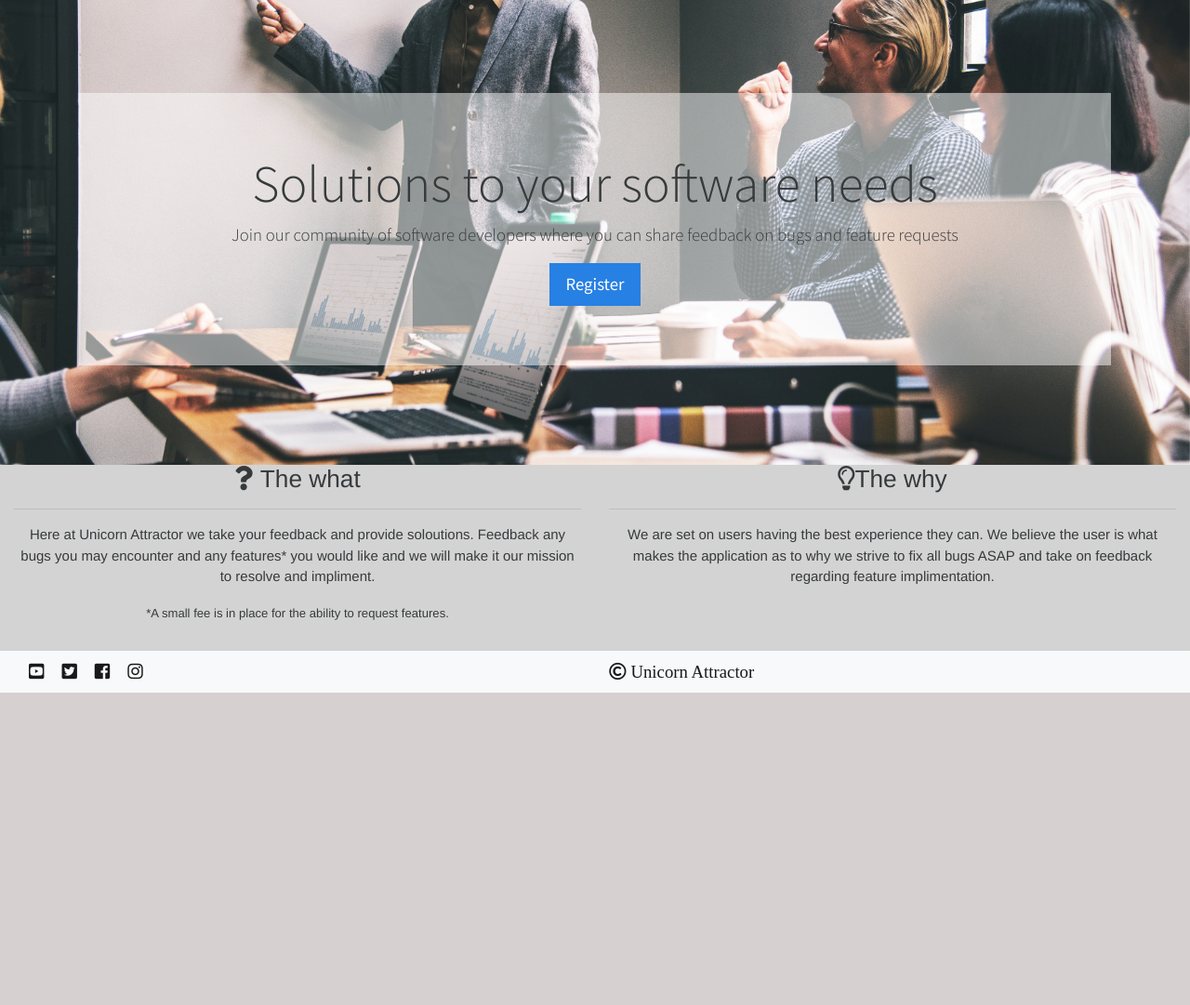
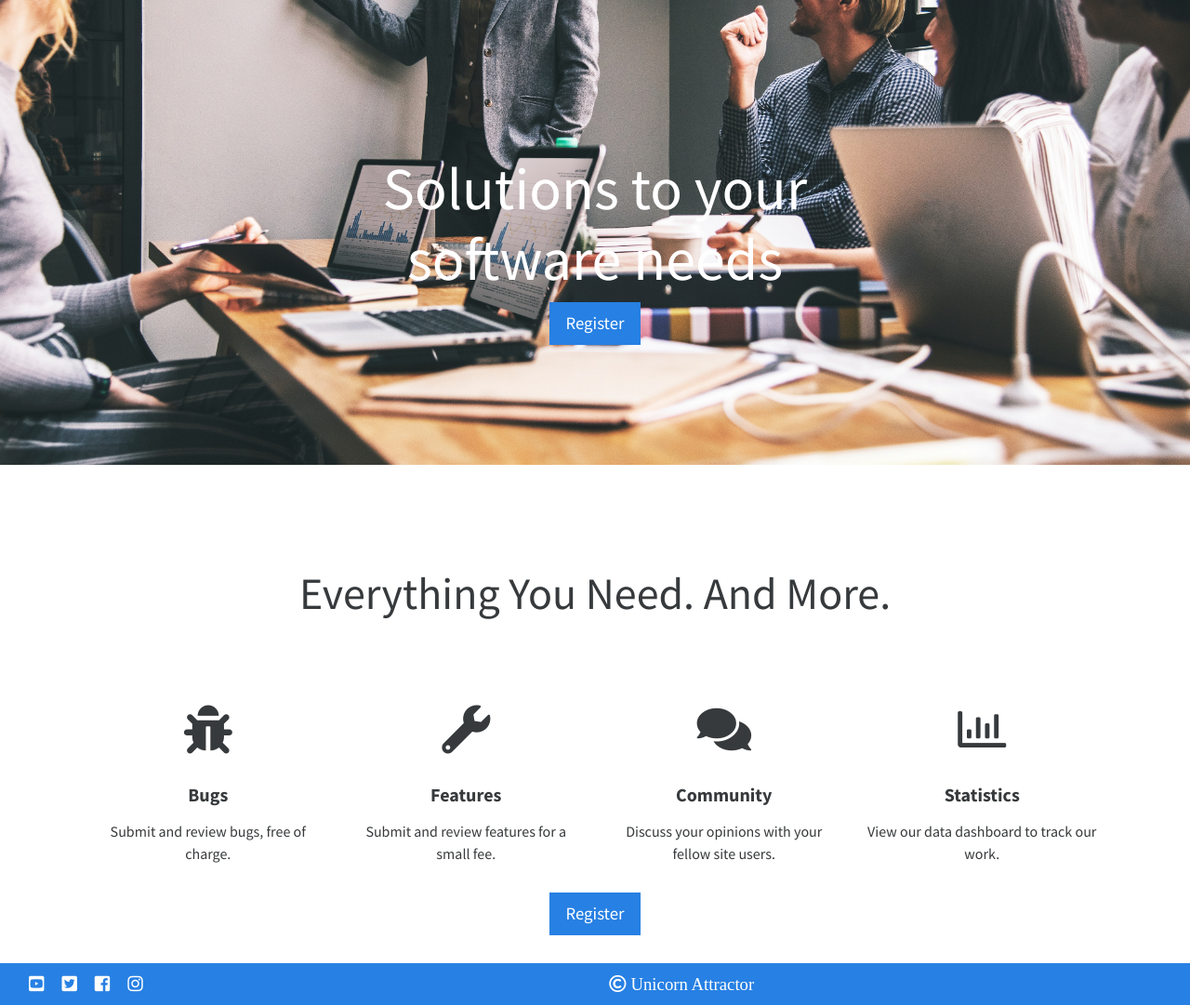
Before and after one commit to Jorden-V/UnicornAttractor---Milestone-4, a Django app: page / in a window 1280 px wide. Shown: the part 55-1136 px from the top of the page at 93% size. Before the commit the page ends 800 px from the top, so only its background shows below. Run offline with Django 3.2, Linux system fonts and the light colour scheme; some libraries are stand-ins or nearby versions.

Commit message:
further styling to homepage. added tiles which display key features of website

```diff
--- a/accounts/templates/index.html
+++ b/accounts/templates/index.html
@@ -1,31 +1,76 @@
 {% extends 'base.html' %} {% block page_title %} Homepage {% endblock %} {% block content %}
 <div class="parallax">
-        <section class="container main-message">
-            <div class="jumbotron">
-                <h1 class="display-4">Solutions to your software needs</h1>
-                <p class="lead">Join our community of software developers where you can share feedback on bugs and feature requests</p>
-                {% if user.is_authenticated %}
-                {% else %}
-                <a class="btn btn-primary btn-lg" href="{% url 'registration' %}" role="button">Register</a>
-                {% endif %}
-            </div>
-        </section>
+    <section class="container main-message">
+        <div class="jumbotron">
+            <h1 class="display-4">Solutions to your <br> software needs</h1>
+            {% if user.is_authenticated %} {% else %}
+            <a class="btn btn-primary btn-lg" href="{% url 'registration' %}" role="button">Register</a> {% endif %}
+        </div>
+    </section>
 </div>
 
-<section class="container-fluid">
-    <div class="row">
-        <div class="col-xs-12 col-md-6 home-info">
-            <h3><i class="fas fa-question"></i> The what</h3>
-            <hr>
-            <p>Here at Unicorn Attractor we take your feedback and provide soloutions. Feedback any bugs you may encounter and any features* you would like and we will make it our mission to resolve and impliment.</p>
-            <p><small>*A small fee is in place for the ability to request features.</small></p>
-        </div>
-        <div class="col-xs-12 col-md-6 home-info">
-            <h3><i class="far fa-lightbulb"></i>The why</h3>
-            <hr>
-            <p>We are set on users having the best experience they can. We believe the user is what makes the application as to why we strive to fix all bugs ASAP and take on feedback regarding feature implimentation.</p>
+<section class="container">
+    <div class="center home-title">
+        <h1> Everything You Need. And More.</h1>
+    </div>
+
+    <div class="container-fluid">
+        <div class="row center">
+            <div class="col-xs-12 col-sm-6 col-md-3">
+                <div class="home-icon">
+                    <i class="fas fa-bug"></i>
+                </div>
+                <div class="home-sub-header">
+                    <strong>Bugs</strong>
+                </div>
+                <div class="home-sub-text">
+                    Submit and review bugs, free of charge.
+                </div>
+            </div>
+            <div class="col-xs-12 col-sm-6 col-md-3">
+                <div class="home-icon">
+                   <i class="fas fa-wrench"></i>
+                </div>
+                <div class="home-sub-header">
+                    <strong>Features</strong>
+                </div>
+                <div class="home-sub-text">
+                    Submit and review features for a small fee.
+                </div>
+            </div>
+            <div class="col-xs-12 col-sm-6 col-md-3">
+                <div class="home-icon">
+                    <i class="fas fa-comments"></i>
+                </div>
+                <div class="home-sub-header">
+                    <strong>Community</strong>
+                </div>
+                <div class="home-sub-text">
+                    Discuss your opinions with your fellow site users.
+                </div>
+            </div>
+            <div class="col-xs-12 col-sm-6 col-md-3">
+                <div class="home-icon">
+                    <i class="far fa-chart-bar"></i>
+                </div>
+                <div class="home-sub-header">
+                    <strong>Statistics</strong>
+                </div>
+                <div class="home-sub-text">
+                    View our data dashboard to track our work.
+                </div>
+            </div>
         </div>
     </div>
+
+    <div class="container center">
+        <div class="bottom-register">
+            {% if user.is_authenticated %} {% else %}
+            <a class="btn btn-primary btn-lg" href="{% url 'registration' %}" role="button">Register</a> {% endif %}
+        </div>
+
+    </div>
+
 </section>
 
 {% endblock %}
--- a/static/css/style.css
+++ b/static/css/style.css
@@ -1,6 +1,25 @@
+.center{
+    text-align: center;
+}
+
 .jumbotron {
-    background-color: rgba(255, 255, 255, 0.5);
+    background-color: rgba(255, 255, 255, 0.0);
 }
+
+.jumbotron h1 {
+    color: white;
+}
+
+.jumbotron p {
+    color: white;
+}
+
+.display-4 {
+    font-size: 64px;
+    font-weight: 400;
+    line-height: 1.2;
+}
+
 
 .main-message{
     padding-top: 100px;
@@ -37,6 +56,41 @@
     background-color: rgb(211, 211, 211);
 }
 
+.home-title{
+    margin-top: 110px;
+    margin-bottom: 80px;
+    font-size: 3.5rem;
+    font-weight: 400;
+    line-height: 1.2;
+}
+
+
+.home-title h1{
+    font-size: 48px;
+    font-weight: 400;
+    line-height: 1.2;
+}
+
+.home-icon{
+    font-size:52px;
+    margin-bottom: 15px;
+}
+
+.home-sub-header{
+    font-size: 20px;
+    margin-bottom: 12px;
+}
+
+.home-sub-text{
+    font-size: 16px;
+    margin-bottom: 30px;
+}
+
+.bottom-register{
+    margin-bottom: 30px;
+}
+
+
 .footer {
     width: 100%;
 }
--- a/templates/base.html
+++ b/templates/base.html
@@ -76,16 +76,13 @@
         </div>
     </nav>
 
-
-
-
     {% if messages %}
     <div>
         {% for message in messages %} {{ message }} {% endfor %}
     </div>
     {% endif %} {% block content %} {% endblock %}
     <footer>
-        <nav class="navbar navbar-expand-lg navbar-light bg-light">
+        <nav class="navbar navbar-expand-lg navbar-dark bg-primary">
             <div class="container-fluid">
                 <div class="navbar-header footer">
                     <div class="row social-footer">
```
